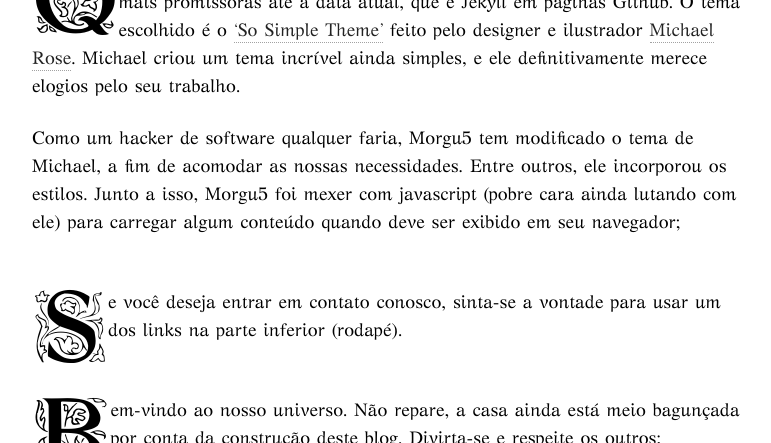
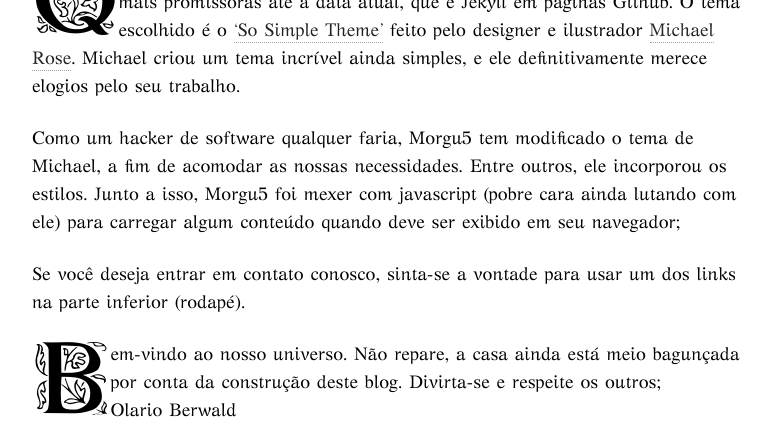
Before and after one commit to Agt-Morgu5/agt-morgu5.github.io, a Jekyll site: the page built from about/index.md, in a window 1280 px wide and 900 px high, scrolled down 1892 px, cut to the strip 0-443 px from the top of the window. Shown: the whole strip, without its empty margins (254-1025 px from the left). Built offline with Jekyll 4.4.1, drawn with Linux system fonts in a browser that asks for light colours; nearby versions of some CDN libraries.

Commit message:
letterinit

```diff
--- a/about/index.md
+++ b/about/index.md
@@ -25,9 +25,8 @@ Aproveito para me apresentar um pouco melhor. Você já deve ter deduzido, meu n
 
 Como um hacker de software qualquer faria, Morgu5 tem modificado o tema de Michael, a fim de acomodar as nossas necessidades. Entre outros, ele incorporou os estilos. Junto a isso, Morgu5 foi mexer com javascript (pobre cara ainda lutando com ele) para carregar algum conteúdo quando deve ser exibido em seu navegador;
 
-<br><span class="dcap">S</span>e você deseja entrar em contato conosco, sinta-se a vontade para usar um dos links na parte inferior (rodapé).
+Se você deseja entrar em contato conosco, sinta-se a vontade para usar um dos links na parte inferior (rodapé).
 
-<br/>
 <span class="dcap">B</span>em-vindo ao nosso universo. Não repare, a casa ainda está meio bagunçada por conta da construção deste blog. Divirta-se e respeite os outros;<br/>
 Olario Berwald
 
```
